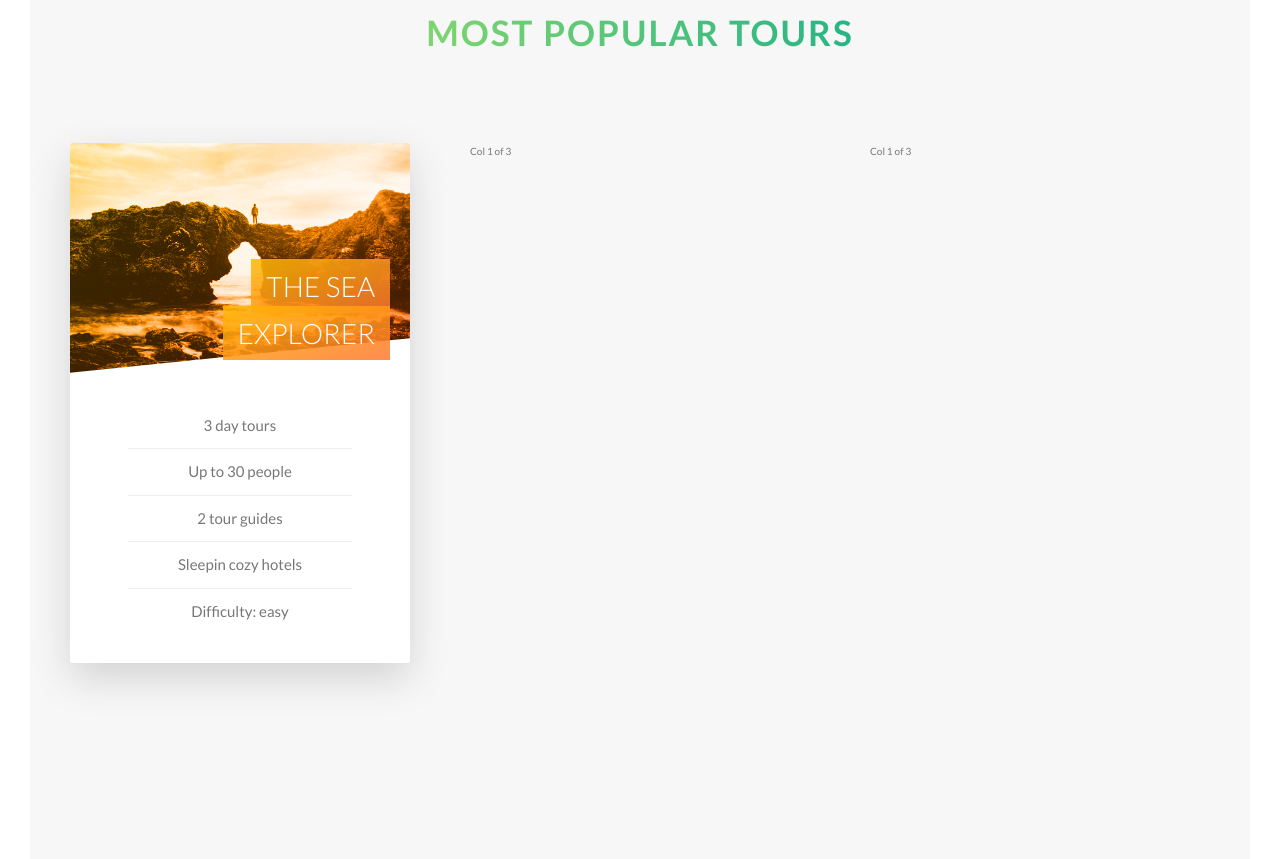
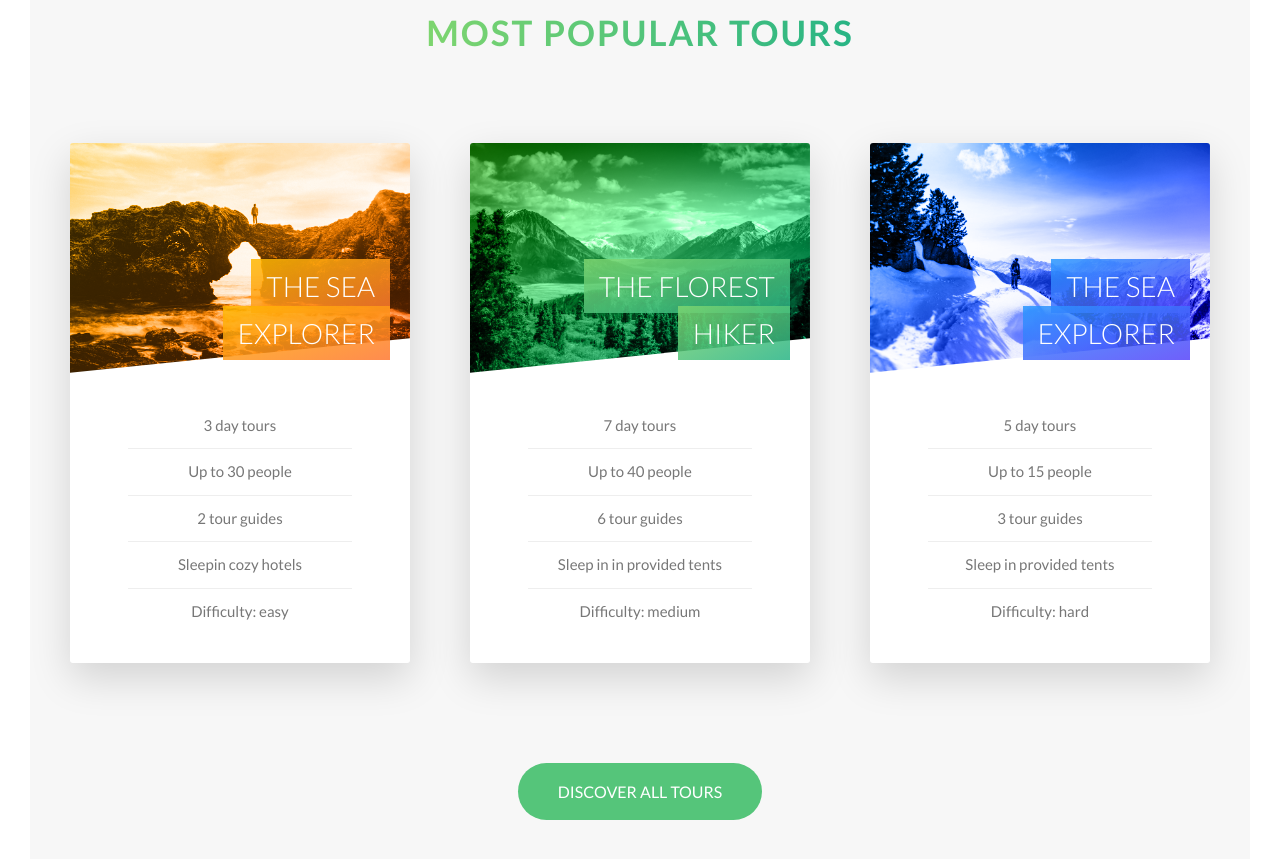
Before and after one commit to BrunoAl/natours, a website: page index.html in a window 1280 px wide. Shown: the part 2287-3146 px from the top of the page. Drawn offline with Linux system fonts and the light colour scheme.

Commit message:
lecture 41

```diff
--- a/index.html
+++ b/index.html
@@ -132,13 +132,84 @@
                 </div>
               </div>
               <div class="card__side card__side--back card__side--back-1">
-                text
+                <div class="card__cta">
+                  <div class="card__price-box">
+                    <p class="card__price-only">Only</p>
+                    <p class="card__price-value">$297</p>
+                  </div>
+                  <a href="" class="btn btn--white">Book now!</a>
+                </div>
               </div>
             </div>
           </div>
-          <div class="col-1-of-3">Col 1 of 3</div>
-          <div class="col-1-of-3">Col 1 of 3</div>
+          <div class="col-1-of-3">
+            <div class="card">
+                <div class="card__side card__side--front">
+                  <div class="card__picture card__picture--2">
+
+                  </div>
+                  <h4 class="card__heading">
+                    <span class="card__heading-span card__heading-span--2">The Florest Hiker</span>
+
+                  </h4>
+                  <div class="card__details">
+                    <ul>
+                      <li>7 day tours</li>
+                      <li>Up to 40 people</li>
+                      <li>6 tour guides</li>
+                      <li>Sleep in in provided tents</li>
+                      <li>Difficulty: medium</li>
+                    </ul>
+                  </div>
+                </div>
+                <div class="card__side card__side--back card__side--back-2">
+                  <div class="card__cta">
+                    <div class="card__price-box">
+                      <p class="card__price-only">Only</p>
+                      <p class="card__price-value">$597</p>
+                    </div>
+                    <a href="" class="btn btn--white">Book now!</a>
+                  </div>
+                </div>
+              </div>
+          </div>
+          <div class="col-1-of-3">
+            <div class="card">
+              <div class="card__side card__side--front">
+                <div class="card__picture card__picture--3">
+
+                </div>
+                <h4 class="card__heading">
+                  <span class="card__heading-span card__heading-span--3">The Sea Explorer</span>
+
+                </h4>
+                <div class="card__details">
+                  <ul>
+                    <li>5 day tours</li>
+                    <li>Up to 15 people</li>
+                    <li>3 tour guides</li>
+                    <li>Sleep in provided tents</li>
+                    <li>Difficulty: hard</li>
+                  </ul>
+                </div>
+              </div>
+              <div class="card__side card__side--back card__side--back-3">
+                <div class="card__cta">
+                  <div class="card__price-box">
+                    <p class="card__price-only">Only</p>
+                    <p class="card__price-value">$997</p>
+                  </div>
+                  <a href="" class="btn btn--white">Book now!</a>
+                </div>
+              </div>
+            </div>
+          </div>
         </div>
+
+        <div class="u-center-text u-margin-top-huge">
+          <a href="#" class="btn btn--green">Discover all tours</a>
+        </div>
+
       </section>
     </main>
 
--- a/sass/base/_utilities.sass
+++ b/sass/base/_utilities.sass
@@ -3,9 +3,12 @@
 
 .u-margin-bottom-small
   margin-bottom: 1.5rem
-
 .u-margin-bottom-medium
   margin-bottom: 4rem
-
 .u-margin-bottom-big
   margin-bottom: 8rem
+
+.u-margin-top-big
+  margin-top: 8rem
+.u-margin-top-huge
+  margin-top: 10rem
--- a/sass/components/_buttons.sass
+++ b/sass/components/_buttons.sass
@@ -19,10 +19,16 @@
     box-shadow: 0 0.5rem 1rem rgba(0, 0, 0, 0.2)
 
   &--white
-    background-color: #fff
-    color: #777
+    background-color: $color-white
+    color: $color-grey-dark
     &::after
-      background-color: #fff
+      background-color: $color-white
+
+  &--green
+    background-color: $color-primary
+    color: $color-white
+    &::after
+      background-color: $color-primary
 
   &::after
     content: ""
--- a/sass/components/_card.sass
+++ b/sass/components/_card.sass
@@ -23,6 +23,10 @@
 
       &-1
         background-image: linear-gradient(to right bottom, $color-secondary-light, $color-secondary-dark)
+      &-2
+        background-image: linear-gradient(to right bottom, $color-primary-light, $color-primary-dark)
+      &-3
+        background-image: linear-gradient(to right bottom, $color-tertiary-light, $color-tertiary-dark)
 
 
 
@@ -45,10 +49,10 @@
       background-image: linear-gradient(to right bottom, $color-secondary-light, $color-secondary-dark), url('../img/nat-5.jpg')
 
     &--2
-      background-image: url('../img/nat-5.jpg')
+      background-image: linear-gradient(to right bottom, $color-primary-light, $color-primary-dark), url('../img/nat-6.jpg')
 
     &--3
-      background-image: url('../img/nat-5.jpg')
+      background-image: linear-gradient(to right bottom, $color-tertiary-light, $color-tertiary-dark), url('../img/nat-7.jpg')
 
   &__heading
     font-size: 2.8rem
@@ -67,6 +71,10 @@
     box-decoration-break: clone
     &--1
       background-image: linear-gradient(to right bottom, rgba($color-secondary-light, .85), rgba($color-secondary-dark, .85))
+    &--2
+      background-image: linear-gradient(to right bottom, rgba($color-primary-light, .85), rgba($color-primary-dark, .85))
+    &--3
+      background-image: linear-gradient(to right bottom, rgba($color-tertiary-light, .85), rgba($color-tertiary-dark, .85))
 
   &__details
     padding: 3rem
@@ -82,3 +90,25 @@
 
         &:not(:last-child)
           border-bottom: 1px solid $color-grey-light-2
+
+
+  &__cta
+    position: absolute
+    top: 50%
+    left: 50%
+    transform: translate(-50%, -50%)
+    width: 90%
+    text-align: center
+
+  &__price-box
+    text-align: center
+    margin-bottom: 8rem
+    color: $color-white
+
+  &__price-only
+    font-size: 1.4rem
+    text-transform: uppercase
+
+  &__price-value
+    font-size: 6rem
+    font-weight: 100
--- a/sass/pages/_home.sass
+++ b/sass/pages/_home.sass
@@ -15,5 +15,5 @@
 
 .section-tours
   background-color: $color-grey-light-1
-  padding: 25rem 0 50rem 0
+  padding: 25rem 0 15rem 0
   margin-top: -13rem
```
Also changed, not shown: css/style.css.
